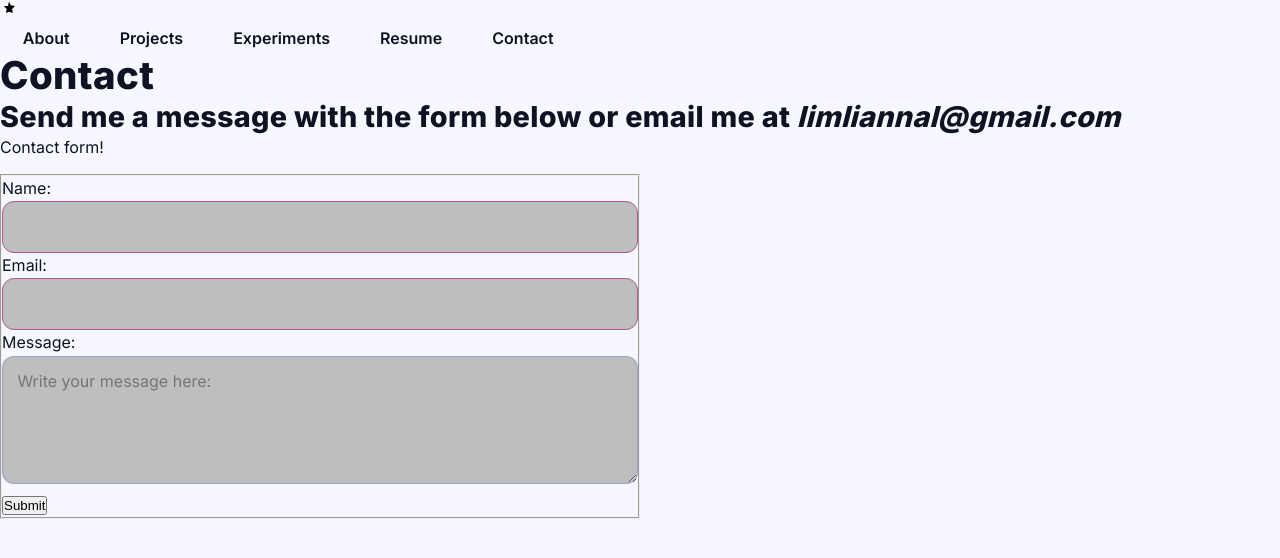
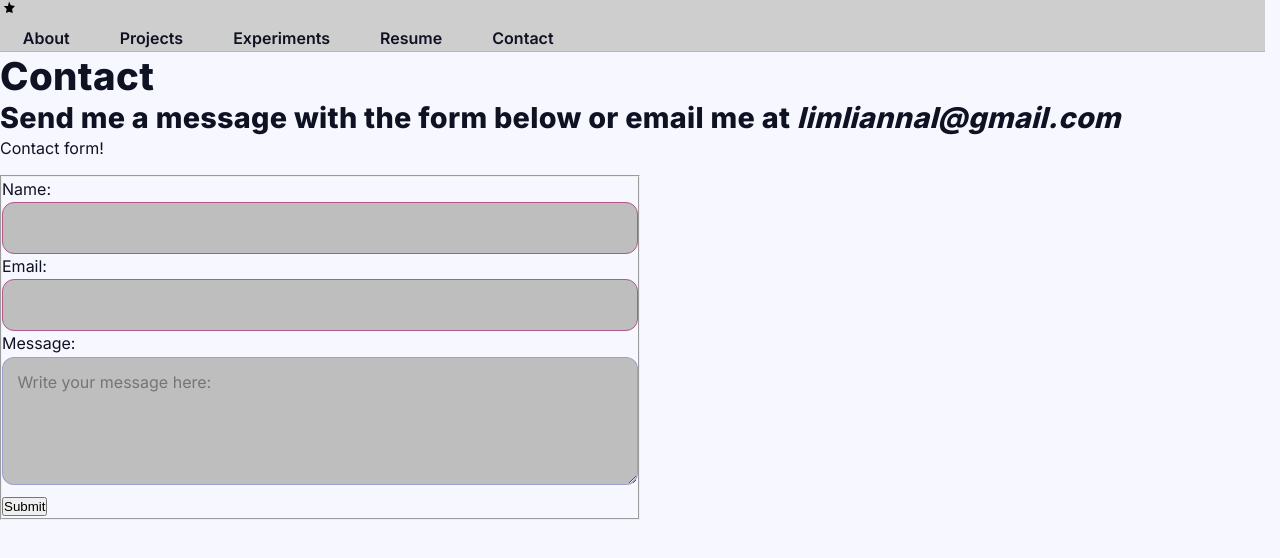
Before and after one commit to l8lim/CSE-134B---hw3, a plain HTML site: page contact.html in a window 1280 px wide. Drawn offline with Linux system fonts and the light colour scheme.

Commit message:
Fixed syntax issue with header style

```diff
--- a/styles.css
+++ b/styles.css
@@ -97,12 +97,11 @@
   .full-bleed { grid-column: 1 / -1; }
 
 
-  header.site-header {
+  header {
     position: sticky; top: 0; z-index: 10;
     background: color-mix(in oklab, var(--surface, #171a2f) 85%, black);
     border-bottom: 1px solid color-mix(in oklab, var(--accent, #7aa2ff) 20%, transparent);
     backdrop-filter: blur(8px) saturate(1.1);
-    padding: 5rm;
   }
   .navbar {
     max-width: min(70rem, 92%);
```
